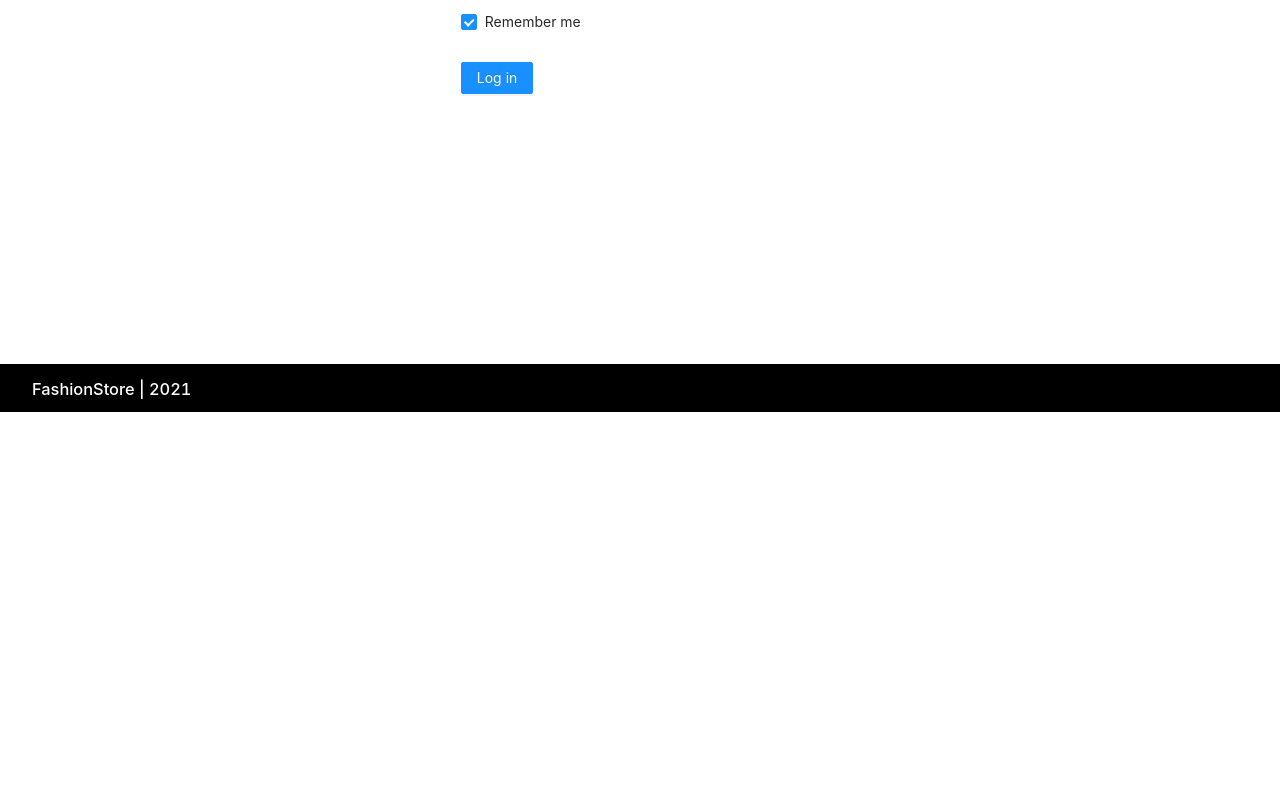
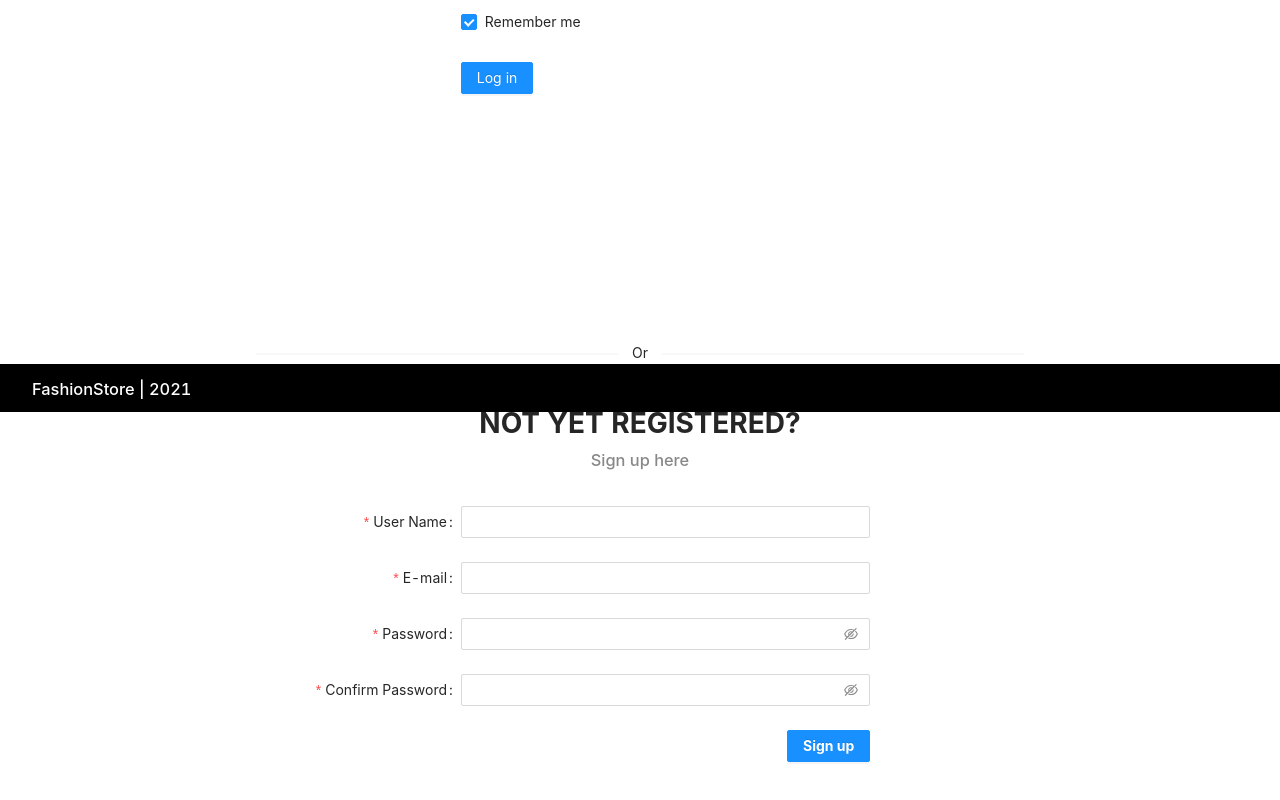
Before and after one commit to stonetwix/webshop-backend, a React (Create React App) app in the folder client/: page /admin in a window 1280 px wide. Shown: the part 388-1188 px from the top of the page. Before the commit the page ends 800 px from the top, so only its background shows below. Built offline with nearby package versions, Linux system fonts and the light colour scheme; the HTML template or start-up script is replaced by a standard one.

Commit message:
added a register form

```diff
--- a/client/src/App.tsx
+++ b/client/src/App.tsx
@@ -2,7 +2,6 @@ import { BrowserRouter as Router, Route, Switch } from "react-router-dom";
 import "./App.css";
 import AdminEditDetails from "./componenets/Admin/AdminEditDetails";
 import AdminList from "./componenets/Admin/AdminList";
-import AdminLogIn from "./componenets/Admin/AdminLogIn";
 import CartView from "./componenets/Cart/CartView";
 import Footer2 from "./componenets/Footer";
 import Navbar from "./componenets/Navbar";
@@ -12,6 +11,7 @@ import StartPageView from "./componenets/StartPage/StartPageView";
 import CartProvider from "./contexts/CartContext";
 import ScrollToTop from "./componenets/ScrollToTop";
 import AddNewProduct from "./componenets/Admin/AddNewProduct";
+import LoginView from "./componenets/Admin/AdminLoginView";
 
 function App() {
   return (
@@ -24,7 +24,7 @@ function App() {
           <Route path="/ordersuccess" component={OrderSuccessMessage} />
           <Route exact path="/" component={StartPageView} />
           <Route path="/cart" component={CartView} />
-          <Route path="/admin" component={AdminLogIn} />
+          <Route path="/admin" component={LoginView} />
           <Route path="/admin-list" component={AdminList} />
           <Route path="/add-product" component={AddNewProduct} />
           <Route path="/edit-product/:_id" component={AdminEditDetails} />
--- /dev/null
+++ b/client/src/componenets/Admin/AdminLoginView.tsx
@@ -0,0 +1,18 @@
+import React, { Component } from 'react';
+import AdminLogIn from './AdminLogIn';
+import AdminRegister from './AdminRegister';
+
+
+
+class LoginView extends Component {
+    render() {
+        return(
+            <div>
+                <AdminLogIn />
+                <AdminRegister />
+            </div>
+        )
+    }
+}
+
+export default LoginView;
--- /dev/null
+++ b/client/src/componenets/Admin/AdminRegister.tsx
@@ -0,0 +1,173 @@
+import { Form, Input, Button, Row, Col, Divider } from "antd";
+import { CSSProperties, Component } from "react";
+import { Route } from "react-router-dom";
+
+const layout = {
+    labelCol: {
+      span: 8,
+    },
+    wrapperCol: {
+      span: 16,
+    },
+  };
+
+const tailLayout = {
+  wrapperCol: {
+    offset: 8,
+    span: 16,
+  },
+};
+
+class Register extends Component {
+
+  onFinish = async (values: any, history: any) => {
+    const registeredUser = await register(values.username, values.email, values.password);
+    if (registeredUser) {
+      history.push('/registersuccess');
+    } else {
+      alert('User name or e-mail already exists');
+    }
+  };
+
+  render() {
+    return (
+      <Row style={containerStyle}>
+        <Col span={24}>
+          <Divider plain>Or</Divider>
+          <div style={{ display: "flex", justifyContent: "center"}}>
+            <h1 style={{ fontWeight: "bold", marginTop: '2rem', lineHeight: '80%' }}>
+              NOT YET REGISTERED?
+            </h1>
+          </div>
+
+          <h3 style={{ display: "flex", justifyContent: "center", marginBottom: '2rem', color: '#888' }}>
+            Sign up here
+          </h3>
+          <Route render={({ history }) => (
+            <Form
+              {...layout}
+              name="basic"
+              initialValues={{
+                remember: true,
+              }}
+              onFinish={(values) => this.onFinish(values, history)}
+            >
+              <Form.Item
+                label="User Name"
+                name="username"
+                rules={[
+                  {
+                    required: true,
+                    message: "Please input your user name",
+                  },
+                ]}
+              >
+                <Input />
+              </Form.Item>
+
+              <Form.Item
+                label="E-mail"
+                name="email"
+                rules={[
+                  {
+                    required: true,
+                    message: "Please input your e-mail!",
+                  },
+                ]}
+              >
+                <Input />
+              </Form.Item>
+
+              <Form.Item
+                label="Password"
+                name="password"
+                rules={[
+                  {
+                    required: true,
+                    message: "Please input your password!",
+                  },
+                ]}
+              >
+                <Input.Password />
+              </Form.Item>
+
+              <Form.Item
+                name="confirm"
+                label="Confirm Password"
+                dependencies={["password"]}
+                hasFeedback
+                rules={[
+                  {
+                    required: true,
+                    message: "Please confirm your password!",
+                  },
+                  ({ getFieldValue }) => ({
+                    validator(_, value) {
+                      if (!value || getFieldValue("password") === value) {
+                        return Promise.resolve();
+                      }
+                      return Promise.reject(
+                        new Error(
+                          "The two passwords that you entered do not match!"
+                        )
+                      );
+                    },
+                  }),
+                ]}
+              >
+                <Input.Password />
+              </Form.Item>
+
+              <Form.Item {...tailLayout}>
+
+                  <Button
+                    type="primary"
+                    htmlType="submit"
+                    style={buttonStyle}
+                  >
+                    Sign up
+                  </Button>
+              </Form.Item>
+            </Form>
+          )}/>
+        </Col>
+      </Row>
+    );
+  }
+}
+
+export default Register;
+
+const containerStyle: CSSProperties = {
+    display: "flex",
+    width: "60%",
+    margin: "auto",
+  };
+
+  const buttonStyle: CSSProperties = {
+    marginBottom: "10rem",
+    float: "right",
+    fontWeight: "bold",
+  };
+
+const register = async (username: string, email: string, password: string) => {
+    try {
+        const response = await fetch('/api/users/', {
+          method: 'POST',
+          headers: {
+            'Content-Type': 'application/json',
+          },
+          body: JSON.stringify({
+            username: username,
+            email: email,
+            password: password,
+          })
+        });
+        if (response.ok) {
+          const data = await response.json();
+          return data;
+        }
+    } catch (error) {
+        console.error(error);
+    }
+  }
```
